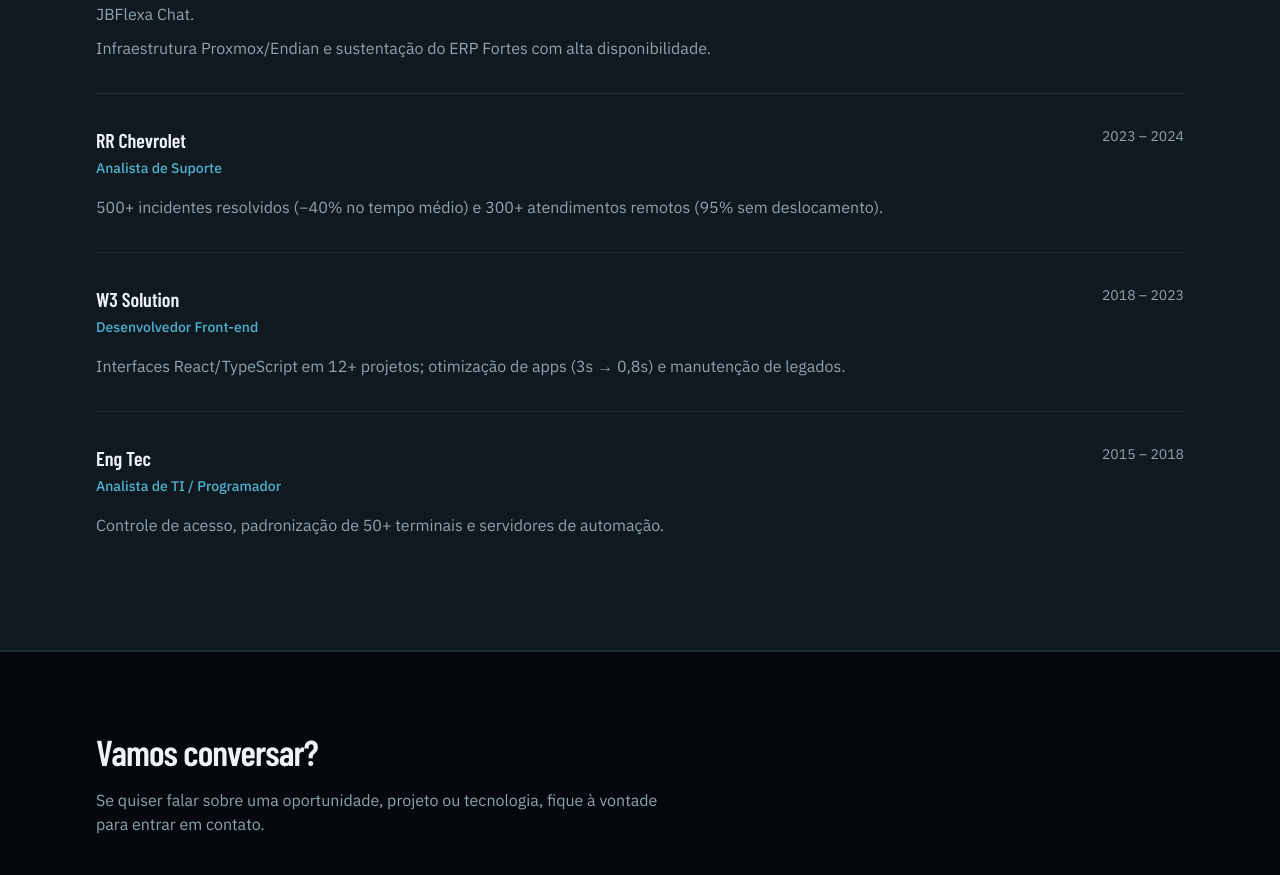
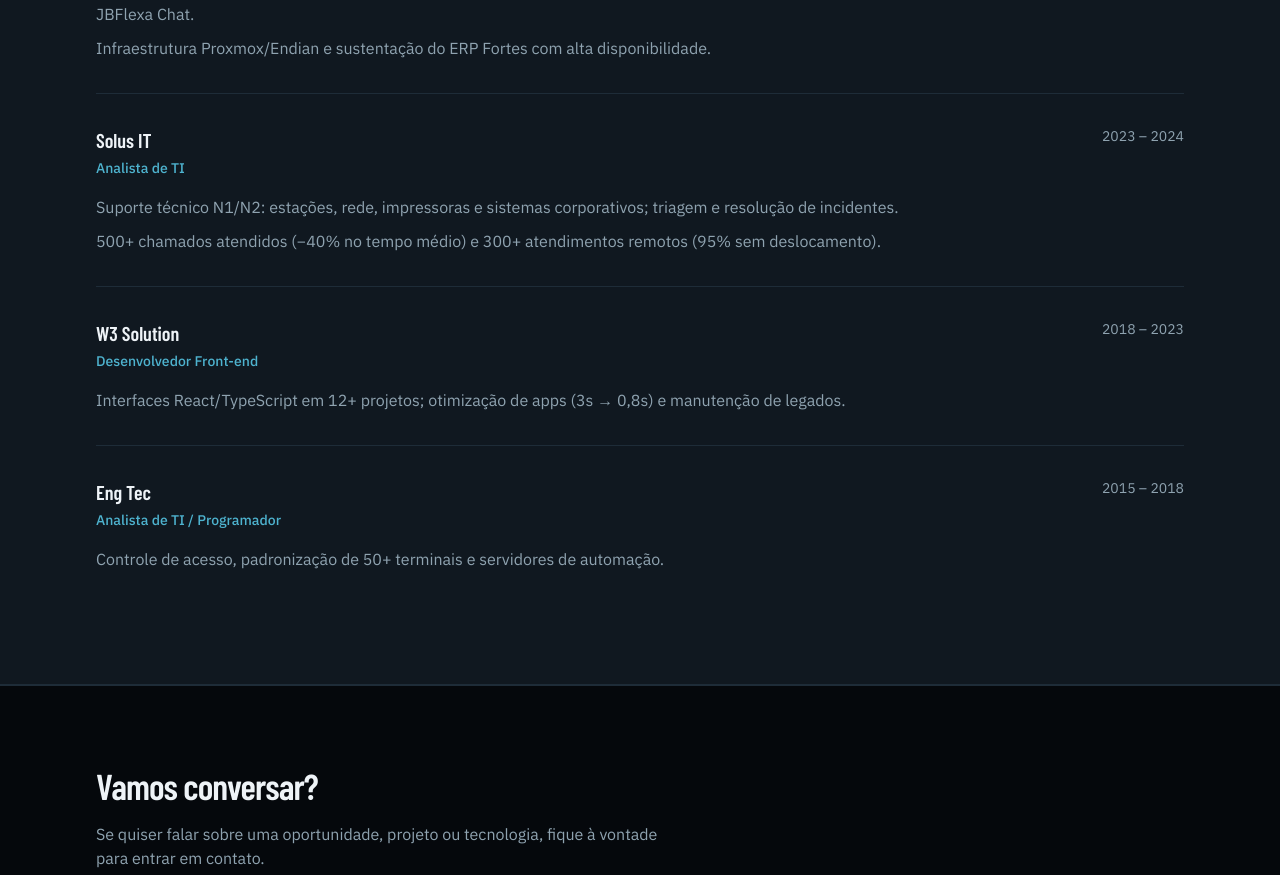
Before and after one commit to camilomelo8428/portfolio-camilo, a Next.js app: page / in a window 1280 px wide. Shown: the part 3128-4003 px from the top of the page. Built offline with nearby package versions, Linux system fonts and the light colour scheme.

Commit message:
fix: atualiza experiencia RR Chevrolet para Solus IT

```diff
--- a/src/content/experience.ts
+++ b/src/content/experience.ts
@@ -9,11 +9,12 @@
     ],
   },
   {
-    company: "RR Chevrolet",
-    role: "Analista de Suporte",
+    company: "Solus IT",
+    role: "Analista de TI",
     period: "2023 – 2024",
     bullets: [
-      "500+ incidentes resolvidos (−40% no tempo médio) e 300+ atendimentos remotos (95% sem deslocamento).",
+      "Suporte técnico N1/N2: estações, rede, impressoras e sistemas corporativos; triagem e resolução de incidentes.",
+      "500+ chamados atendidos (−40% no tempo médio) e 300+ atendimentos remotos (95% sem deslocamento).",
     ],
   },
   {
--- a/src/i18n/dictionaries.ts
+++ b/src/i18n/dictionaries.ts
@@ -300,11 +300,12 @@
         ],
       },
       {
-        company: "RR Chevrolet",
-        role: "Analista de Suporte",
+        company: "Solus IT",
+        role: "Analista de TI",
         period: "2023 – 2024",
         bullets: [
-          "500+ incidentes resolvidos (−40% no tempo médio) e 300+ atendimentos remotos (95% sem deslocamento).",
+          "Suporte técnico N1/N2: estações, rede, impressoras e sistemas corporativos; triagem e resolução de incidentes.",
+          "500+ chamados atendidos (−40% no tempo médio) e 300+ atendimentos remotos (95% sem deslocamento).",
         ],
       },
       {
@@ -535,11 +536,12 @@
         ],
       },
       {
-        company: "RR Chevrolet",
-        role: "Support Analyst",
+        company: "Solus IT",
+        role: "IT Analyst",
         period: "2023 – 2024",
         bullets: [
-          "500+ incidents resolved (−40% mean time) and 300+ remote sessions (95% without on-site travel).",
+          "Tier 1/2 support: workstations, networking, printers, and corporate systems; incident triage and resolution.",
+          "500+ tickets handled (−40% mean response time) and 300+ remote sessions (95% resolved without on-site travel).",
         ],
       },
       {
```
